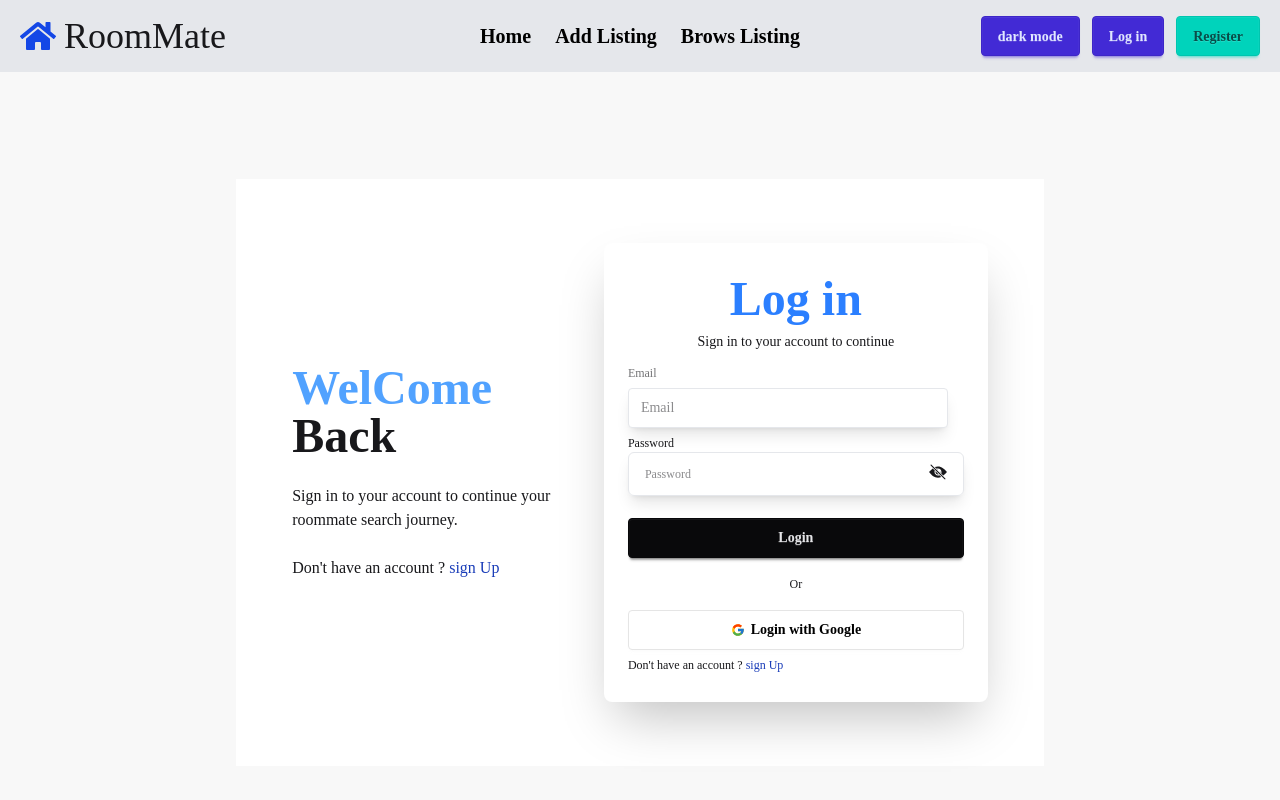
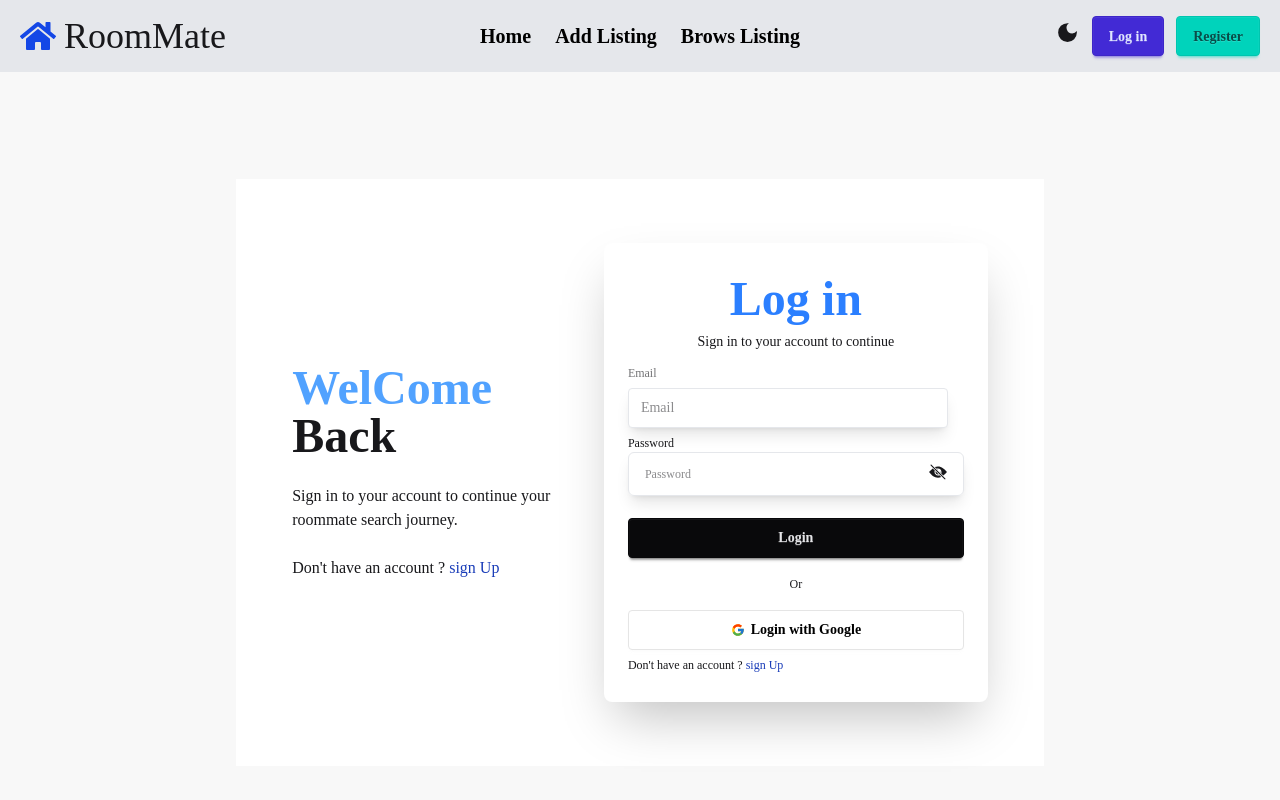
Before and after one commit to osmanbybd/roommate_client_side, a React (Vite) app: page /login in a window 1280 px wide. Shown: the top 800 px of the page. Built offline with nearby package versions, Linux system fonts and the light colour scheme; no server answers; a web font is replaced by a local one.

Commit message:
code again uodate

```diff
--- a/src/components/Navbar.jsx
+++ b/src/components/Navbar.jsx
@@ -56,11 +56,11 @@ const Navbar = () => {
   </div>
   <div className="navbar-end hidden lg:flex gap-3">
       <div><button
-      className='btn btn-primary'
-      onClick={() =>handleThemeChange(darkMode ? <MdLightMode /> : <MdDarkMode />)}
+      className='cursor-pointer'
+      onClick={() =>handleThemeChange(darkMode ? 'light' : 'dark')}
       >
         {
-          darkMode ? 'light mode' : 'dark mode'
+          darkMode ?<MdLightMode size={25} /> : <MdDarkMode size={25} />
         }
         </button></div>
 
```
